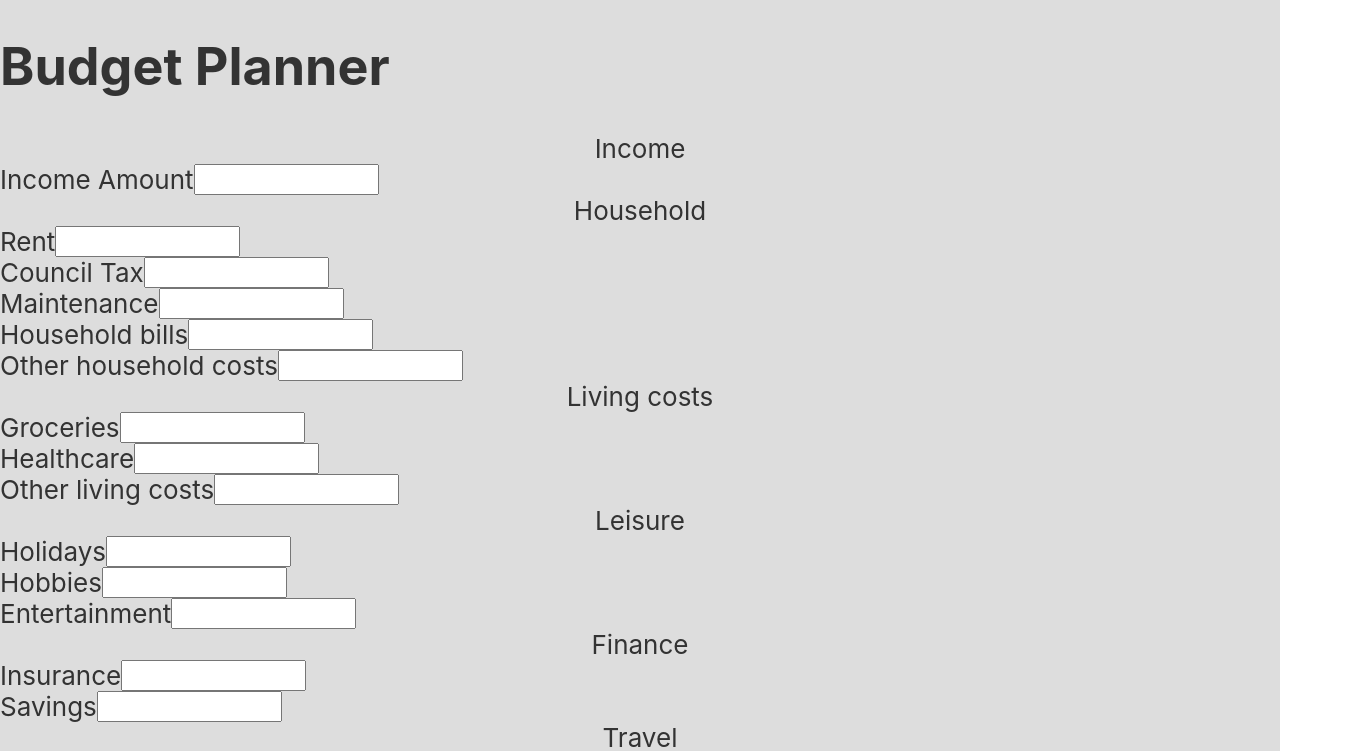
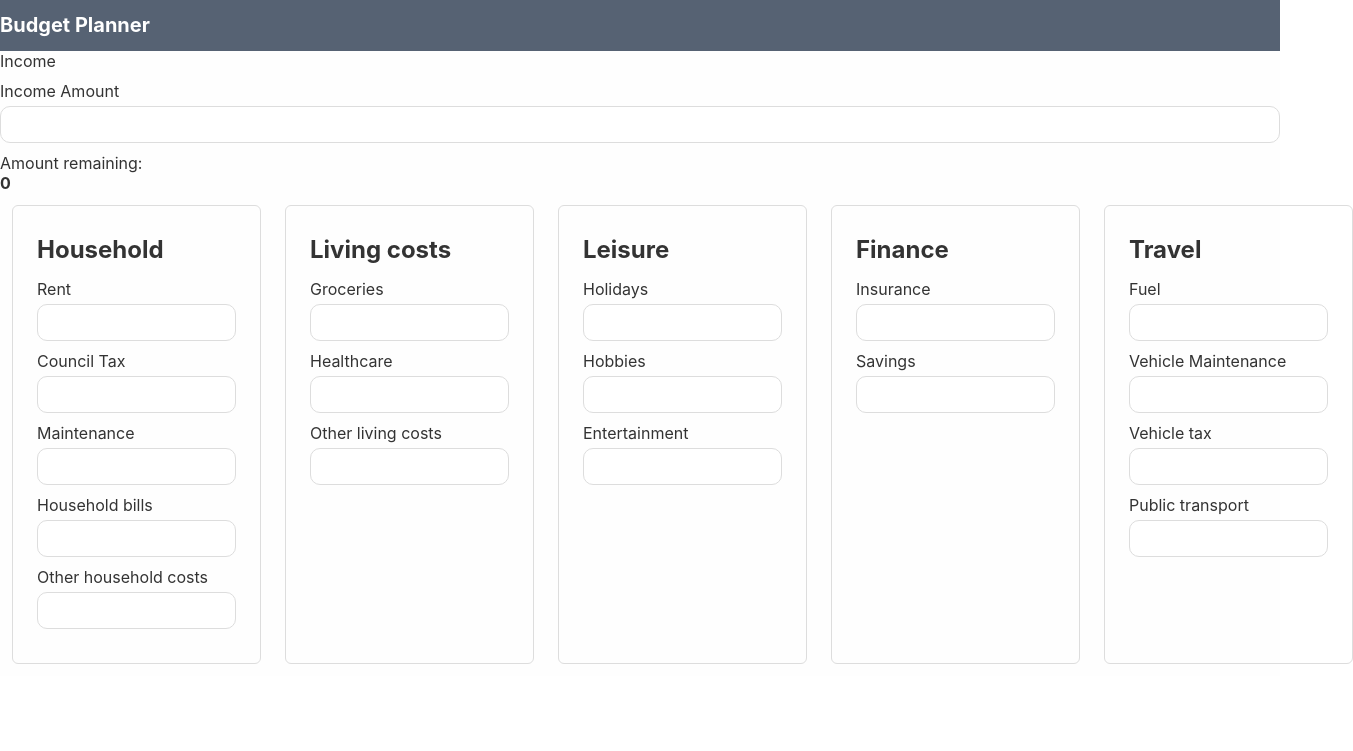
Before and after one commit to RobertDeniszczyc/budgetplanner, a React (Create React App) app: page / in a window 1280 px wide. Shown: the top 751 px of the page, 1353 px wide, since content can reach past the window. Built offline with nearby package versions, Linux system fonts and the light colour scheme.

Commit message:
Basic styling

```diff
--- a/src/App.css
+++ b/src/App.css
@@ -1,17 +1,58 @@
 .App {
-  text-align: center;
-  background-color: #ddd;
+  background-color: #fefefe;
   display: flex;
   flex-direction: column;
-  font-size: calc(10px + 2vmin);
   color: #333;
 }
 
-.headingContainer {
+.application__heading--container {
   display: flex;
   flex: 0 0 100%;
+  height: 30px;
+  background: #566273;
+  color: #fff;
+}
+
+.application__heading {
+  font-size: 20px;
+}
+
+.outgoing-form__wrapper {
+  display: flex;
+}
+
+.outgoing-form__container {
+  display: flex;
+  flex-grow: 1;
+  flex-direction: column;
+  margin: 12px;
+  padding: 24px;
+  box-sizing: border-box;
+  border: 1px solid #ddd;
+  border-radius: 6px;
+}
+
+.outgoing-form__heading {
+  margin-top: 5px;
+  margin-bottom: 5px;
+  font-size: 24px;
+  color: #333;
 }
 
 .container--input-number {
   display: flex;
+  flex-direction: column;
+  margin-top: 10px;
+  margin-bottom: 10px;
 }
+
+.outgoing-input__label {
+  font-size: 16px;
+}
+
+.outgoing-input__field {
+  margin-top: 5px;
+  padding: 10px;
+  border: 1px solid #ddd;;
+  border-radius: 10px;
+}
--- a/src/App.js
+++ b/src/App.js
@@ -74,23 +74,34 @@ function App() {
         })}
       />
 
-      Household
-      <HouseholdOutgoings state={state} dispatch={dispatch} />
+      Amount remaining: <strong>{state[REMAINING_AMOUNT]}</strong>
 
-      Living costs
-      <LivingOutgoings state={state} dispatch={dispatch} />
+      <section className="outgoing-form__wrapper">
+        <div className="outgoing-form__container">
+          <h2 className="outgoing-form__heading">Household</h2>
+          <HouseholdOutgoings state={state} dispatch={dispatch} />
+        </div>
 
-      Leisure
-      <LeisureOutgoings state={state} dispatch={dispatch} />
+        <div className="outgoing-form__container">
+          <h2 className="outgoing-form__heading">Living costs</h2>
+          <LivingOutgoings state={state} dispatch={dispatch} />
+        </div>
 
-      Finance
-      <FinanceOutgoings state={state} dispatch={dispatch} />
 
-      Travel
-      <TravelOutgoings state={state} dispatch={dispatch} />
+        <div className="outgoing-form__container">
+          <h2 className="outgoing-form__heading">Leisure</h2>
+          <LeisureOutgoings state={state} dispatch={dispatch} />
+        </div>
+        <div className="outgoing-form__container">
+        <h2 className="outgoing-form__heading">Finance</h2>
+        <FinanceOutgoings state={state} dispatch={dispatch} />
+        </div>
 
-      Amount remaining: {state[REMAINING_AMOUNT]}
-
+        <div className="outgoing-form__container">
+        <h2 className="outgoing-form__heading">Travel</h2>
+        <TravelOutgoings state={state} dispatch={dispatch} />
+        </div>
+      </section>
     </div>
   );
 }
--- a/src/components/forms/InputNumber.jsx
+++ b/src/components/forms/InputNumber.jsx
@@ -3,11 +3,12 @@ import React from 'react';
 export default function InputNumber(props) {
   return (
     <div className="container--input-number">
-      <label htmlFor={props.name}>{props.label}</label>
+      <label className="outgoing-input__label" htmlFor={props.name}>{props.label}</label>
       <input
         type="number"
         value={props.value}
         onChange={props.onChange}
+        className="outgoing-input__field"
       />
     </div>
   )
--- a/src/components/forms/outgoings/FinanceOutgoings.jsx
+++ b/src/components/forms/outgoings/FinanceOutgoings.jsx
@@ -7,7 +7,7 @@ import {
 
 export default function FinanceOutgoings(state, dispatch) {
   return (
-    <div>
+    <div className="outgoing-fields__container">
       <InputNumber
         name={INSURANCE_AMOUNT}
         label="Insurance"
--- a/src/components/forms/outgoings/HouseholdOutgoings.jsx
+++ b/src/components/forms/outgoings/HouseholdOutgoings.jsx
@@ -10,7 +10,7 @@ import {
 
 export default function HouseholdOutgoings(state, dispatch) {
   return (
-    <div>
+    <div className="outgoing-fields__container">
       <InputNumber
         name={RENT_AMOUNT}
         label="Rent"
--- a/src/components/forms/outgoings/LeisureOutgoings.jsx
+++ b/src/components/forms/outgoings/LeisureOutgoings.jsx
@@ -8,7 +8,7 @@ import {
 
 export default function LeisureOutgoings(state, dispatch) {
   return (
-    <div>
+    <div className="outgoing-fields__container">
       <InputNumber
         name={HOLIDAYS_AMOUNT}
         label="Holidays"
--- a/src/components/forms/outgoings/LivingOutgoings.jsx
+++ b/src/components/forms/outgoings/LivingOutgoings.jsx
@@ -8,7 +8,7 @@ import {
 
 export default function LivingOutgoings(state, dispatch) {
   return (
-    <div>
+    <div className="outgoing-fields__container">
       <InputNumber
         name={GROCERIES_AMOUNT}
         label="Groceries"
--- a/src/components/forms/outgoings/TravelOutgoings.jsx
+++ b/src/components/forms/outgoings/TravelOutgoings.jsx
@@ -9,7 +9,7 @@ import {
 
 export default function TravelOutgoings(state, dispatch) {
   return (
-    <div>
+    <div className="outgoing-fields__container">
       <InputNumber
         name={FUEL_AMOUNT}
         label="Fuel"
--- a/src/components/headers/Heading.jsx
+++ b/src/components/headers/Heading.jsx
@@ -2,8 +2,8 @@ import React from 'react';
 
 export default function Heading(props) {
   return (
-    <div className="headingContainer">
-      <h1>{props.heading}</h1>
+    <div className="application__heading--container">
+      <h1 className="application__heading">{props.heading}</h1>
     </div>
   )
 }
```
